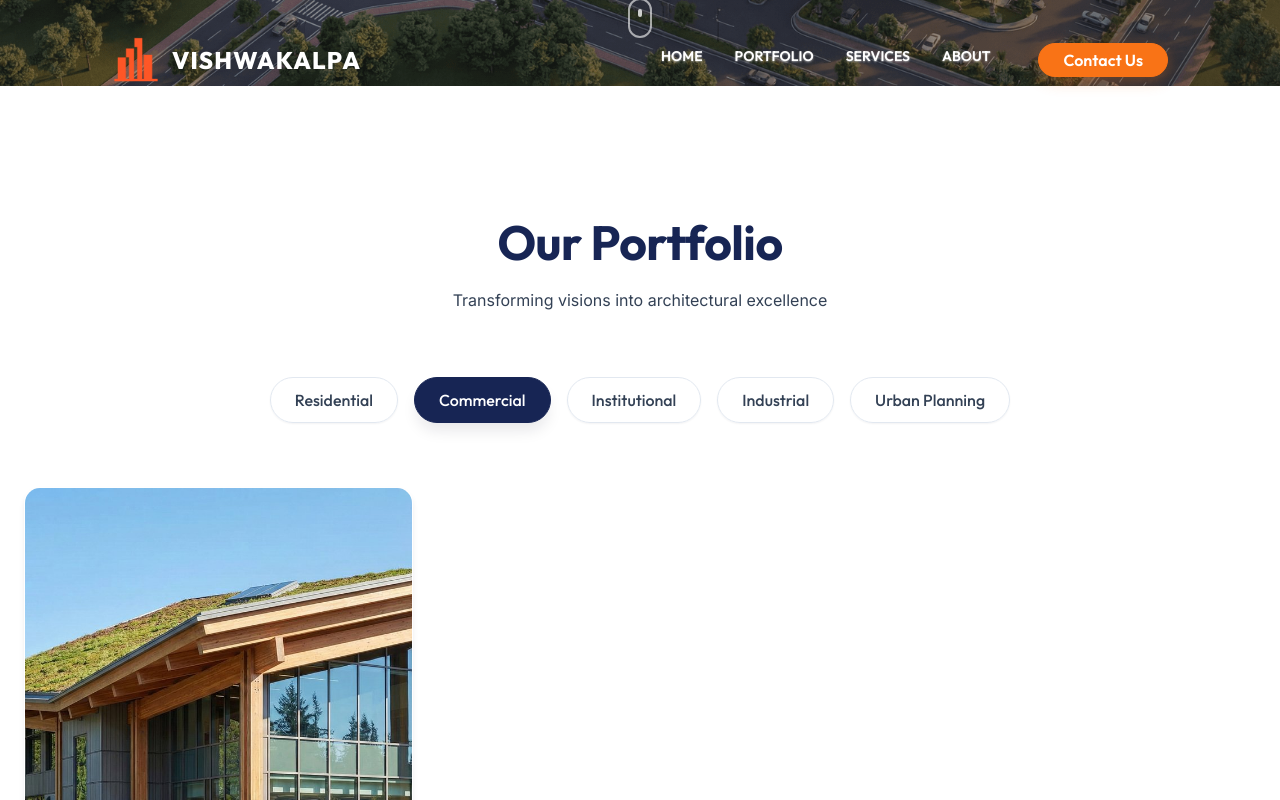
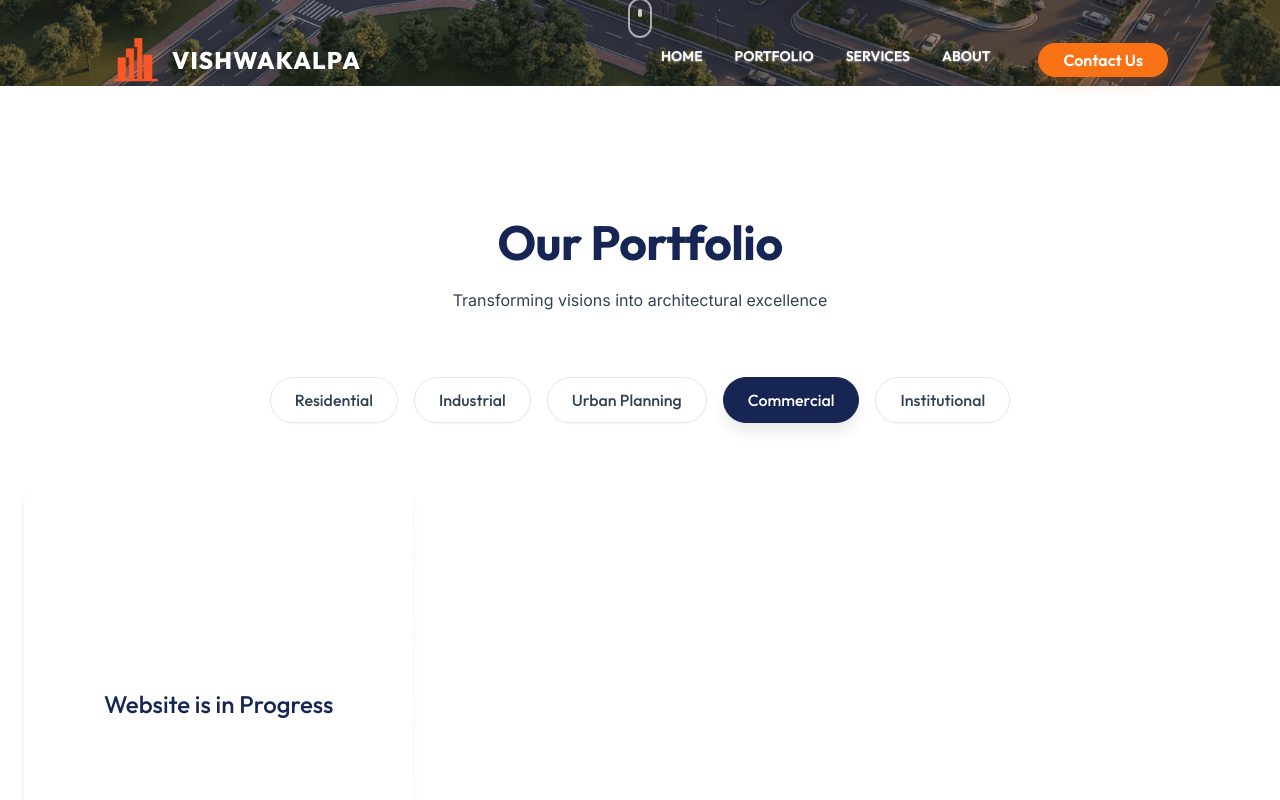
Before and after one commit to ayushghodke/Vishwakalpa, a React (Vite) app: page / in a window 1280 px wide. Both pictures are taken after a click on the button "Commercial". Shown: the part 714-1514 px from the top of the page. Built offline with nearby package versions, Linux system fonts and the light colour scheme.

Commit message:
in portpholio, keep commercial and institutional blank by saying website is in progress. and keep these section in last.

```diff
--- a/src/assets/content.json
+++ b/src/assets/content.json
@@ -49,29 +49,6 @@
     ],
     "portfolio": {
         "categories": [
-            {
-                "id": "commercial",
-                "title": "Commercial",
-                "description": "Multifunctional spaces combining retail, office and commercial developments",
-                "projects": [
-                    {
-                        "name": "Modern Commercial Complex",
-                        "features": [
-                            "Modern curved facade design",
-                            "Large windows for natural light integration",
-                            "White and gray exterior color scheme",
-                            "Green roof with planted vegetation",
-                            "Sustainable green roof technology",
-                            "Natural light optimization through strategic window placement"
-                        ],
-                        "highlights": [
-                            "Contemporary glass and concrete construction",
-                            "Multifunctional design",
-                            "Urban setting with nature integration"
-                        ]
-                    }
-                ]
-            },
             {
                 "id": "residential",
                 "title": "Residential Complexes",
@@ -174,26 +151,22 @@
                 ]
             },
             {
+                "id": "commercial",
+                "title": "Commercial",
+                "description": "Multifunctional spaces combining retail, office and commercial developments",
+                "projects": [
+                    {
+                        "name": "Website is in progress"
+                    }
+                ]
+            },
+            {
                 "id": "institutional",
                 "title": "Institutional Buildings",
                 "description": "Educational, healthcare, and public institutional facilities",
                 "projects": [
                     {
-                        "name": "Modern Institutional Complex",
-                        "type": "Institutional Building",
-                        "features": [
-                            "Dramatic curved glass facade",
-                            "Multi-level terraced design with integrated greenery",
-                            "Sustainable architecture with green roof technology",
-                            "Contemporary organic forms",
-                            "Natural light optimization",
-                            "Seamless indoor-outdoor flow"
-                        ],
-                        "highlights": [
-                            "Iconic curved architecture",
-                            "Biophilic design integration",
-                            "Modern glass and concrete construction"
-                        ]
+                        "name": "Website is in progress"
                     }
                 ]
             }
--- a/src/sections/Portfolio.css
+++ b/src/sections/Portfolio.css
@@ -173,6 +173,34 @@
     letter-spacing: 0.02em;
 }
 
+/* In Progress Card Styles */
+.in-progress-card {
+    height: 450px;
+    display: flex;
+    align-items: center;
+    justify-content: center;
+    background: linear-gradient(135deg, rgba(255, 255, 255, 0.05) 0%, rgba(255, 255, 255, 0.01) 100%);
+    border: 1px dashed rgba(255, 255, 255, 0.2);
+    cursor: default;
+}
+
+.in-progress-card:hover {
+    transform: none;
+    box-shadow: none;
+    border-color: rgba(255, 255, 255, 0.2);
+}
+
+.portfolio-content-centered {
+    text-align: center;
+    padding: var(--space-8);
+}
+
+.in-progress-text {
+    font-size: var(--text-2xl);
+    color: var(--color-gray-400);
+    font-weight: 500;
+}
+
 
 
 @media (max-width: 1024px) {
--- a/src/sections/Portfolio.tsx
+++ b/src/sections/Portfolio.tsx
@@ -6,6 +6,18 @@ type Category = 'residential' | 'commercial' | 'institutional' | 'industrial' |
 
 // Portfolio Card Component - Single Image
 const PortfolioCard = ({ project, image }: { project: any; image: string }) => {
+    const isInProgress = project.name.includes('Website is in progress');
+
+    if (isInProgress || !image) {
+        return (
+            <div className="portfolio-card in-progress-card animate-fade-in">
+                <div className="portfolio-content-centered">
+                    <h3 className="in-progress-text">Website is in Progress</h3>
+                </div>
+            </div>
+        );
+    }
+
     return (
         <div className="portfolio-card animate-fade-in">
             <div className="portfolio-image">
@@ -51,6 +63,11 @@ const Portfolio = () => {
     const getProjectImages = (projectName: string, category: string): string[] => {
         const name = projectName.toLowerCase();
         const cat = category.toLowerCase();
+
+        // If website is in progress, return no image
+        if (name.includes('website is in progress')) {
+            return [];
+        }
 
         // Residential projects
         if (cat === 'residential' || cat.includes('residen')) {
@@ -100,17 +117,7 @@ const Portfolio = () => {
             }
         }
 
-        // Institutional
-        if (cat === 'institutional') {
-            return ['/images/portfolio/institutional.jpg'];
-        }
-
-        // Commercial
-        if (cat === 'commercial') {
-            return ['/images/portfolio/portfolio-primary.jpg'];
-        }
-
-        // Fallback for everything else
+        // Catch-all fallback
         return ['/images/portfolio/portfolio-primary.jpg'];
     };
 
@@ -133,6 +140,18 @@ const Portfolio = () => {
                         Residential
                     </button>
                     <button
+                        className={`filter-btn ${activeCategory === 'industrial' ? 'active' : ''}`}
+                        onClick={() => setActiveCategory('industrial')}
+                    >
+                        Industrial
+                    </button>
+                    <button
+                        className={`filter-btn ${activeCategory === 'urban-planning' ? 'active' : ''}`}
+                        onClick={() => setActiveCategory('urban-planning')}
+                    >
+                        Urban Planning
+                    </button>
+                    <button
                         className={`filter-btn ${activeCategory === 'commercial' ? 'active' : ''}`}
                         onClick={() => setActiveCategory('commercial')}
                     >
@@ -144,18 +163,6 @@ const Portfolio = () => {
                     >
                         Institutional
                     </button>
-                    <button
-                        className={`filter-btn ${activeCategory === 'industrial' ? 'active' : ''}`}
-                        onClick={() => setActiveCategory('industrial')}
-                    >
-                        Industrial
-                    </button>
-                    <button
-                        className={`filter-btn ${activeCategory === 'urban-planning' ? 'active' : ''}`}
-                        onClick={() => setActiveCategory('urban-planning')}
-                    >
-                        Urban Planning
-                    </button>
                 </div>
 
                 {/* Portfolio Grid */}
@@ -166,7 +173,7 @@ const Portfolio = () => {
                             <PortfolioCard
                                 key={projectIndex}
                                 project={project}
-                                image={images[0]}
+                                image={images[0] || ''}
                             />
                         );
                     })}
```
